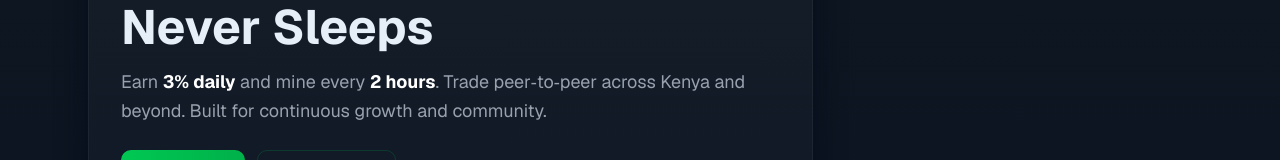
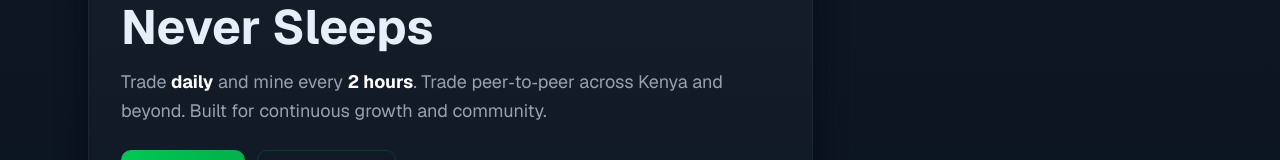
Before and after one commit to priest-sikuku/Growx, a Next.js app: page / in a window 1280 px wide. Shown: the part 207-367 px from the top of the page. Built offline with nearby package versions, Linux system fonts and the light colour scheme; no server answers; the database is empty.

Commit message:
Update hero.tsx

```diff
--- a/components/hero.tsx
+++ b/components/hero.tsx
@@ -47,7 +47,7 @@ export default function Hero() {
           <div className="glass-card p-8 rounded-2xl border border-white/5">
             <h1 className="text-4xl md:text-5xl font-bold mb-4">GrowX — The Coin That Never Sleeps</h1>
             <p className="text-gray-400 text-lg leading-relaxed mb-6">
-              Earn <strong className="text-white">3% daily</strong> and mine every{" "}
+              Trade <strong className="text-white">daily</strong> and mine every{" "}
               <strong className="text-white">2 hours</strong>. Trade peer‑to‑peer across Kenya and beyond. Built for
               continuous growth and community.
             </p>
```
